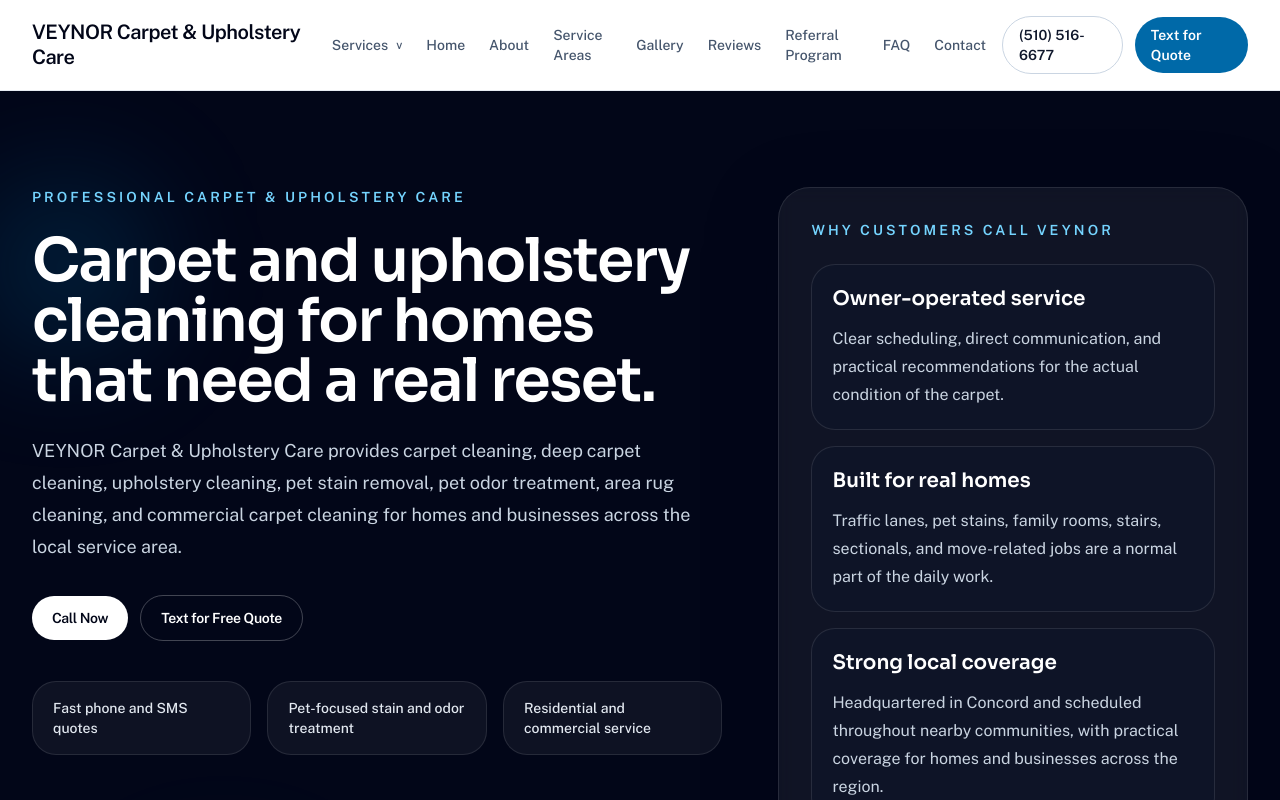
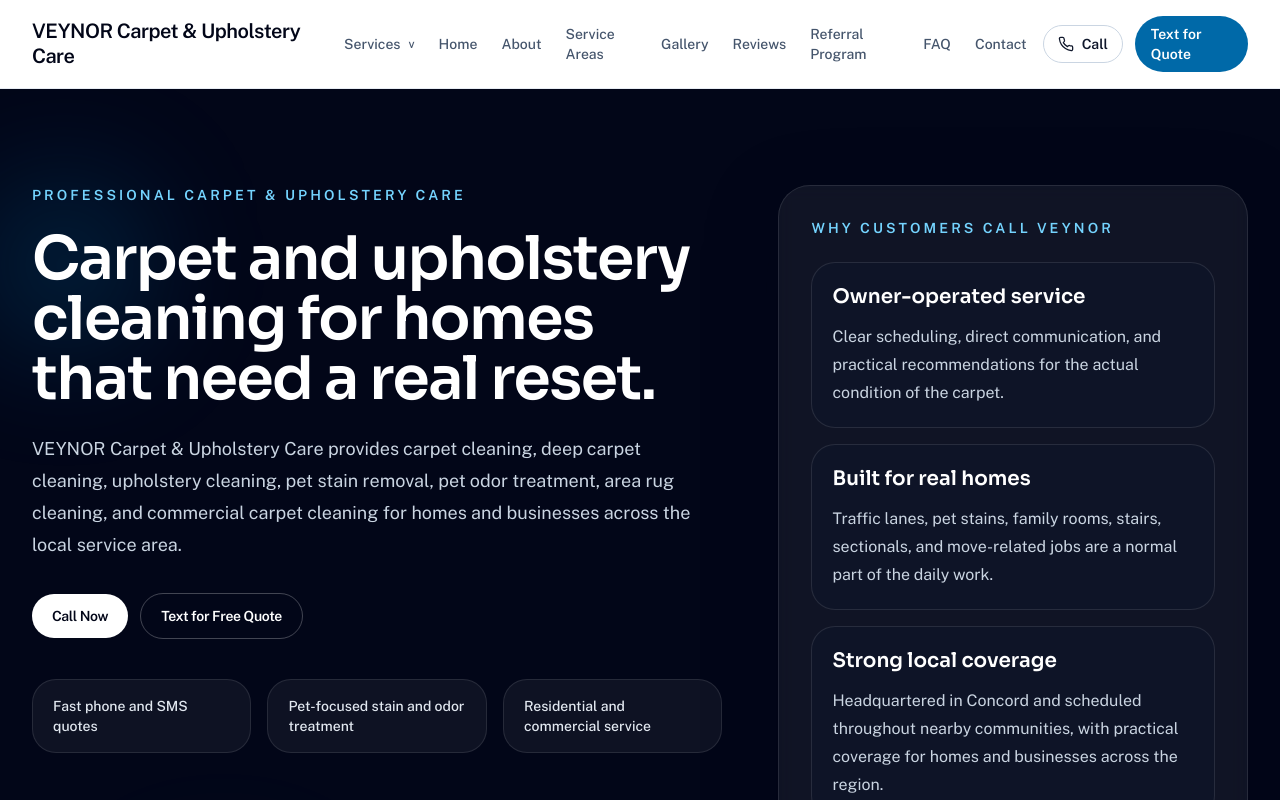
Before and after one commit to veynorcarpetscare-jpg/veynorcarpetcare, a Next.js app: page / in a window 1280 px wide. Shown: the top 800 px of the page. Built offline with nearby package versions, Linux system fonts and the light colour scheme.

Commit message:
Tighten header phone CTA

```diff
--- a/components/site-header.tsx
+++ b/components/site-header.tsx
@@ -1,5 +1,22 @@
 import { SiteLink } from "@/components/site-link";
 import { navLinks, serviceMenuLinks, site } from "@/lib/site";
+
+function PhoneIcon() {
+  return (
+    <svg
+      aria-hidden="true"
+      viewBox="0 0 24 24"
+      className="h-4 w-4"
+      fill="none"
+      stroke="currentColor"
+      strokeWidth="1.9"
+      strokeLinecap="round"
+      strokeLinejoin="round"
+    >
+      <path d="M22 16.92v3a2 2 0 0 1-2.18 2 19.86 19.86 0 0 1-8.63-3.07 19.5 19.5 0 0 1-6-6A19.86 19.86 0 0 1 2.08 4.18 2 2 0 0 1 4.07 2h3a2 2 0 0 1 2 1.72c.12.9.33 1.78.63 2.64a2 2 0 0 1-.45 2.11L8 9.91a16 16 0 0 0 6.09 6.09l1.44-1.25a2 2 0 0 1 2.11-.45c.86.3 1.74.51 2.64.63A2 2 0 0 1 22 16.92Z" />
+    </svg>
+  );
+}
 
 export function SiteHeader() {
   const primaryLinks = navLinks.filter((link) => link.href !== "/services");
@@ -47,9 +64,12 @@ export function SiteHeader() {
         <div className="hidden items-center gap-3 lg:flex">
           <SiteLink
             href={site.phoneHref}
-            className="rounded-full border border-slate-300 px-4 py-2 text-sm font-semibold text-slate-900 transition hover:border-slate-400 hover:bg-slate-50"
+            aria-label={`Call ${site.name} at ${site.phoneDisplay}`}
+            title={site.phoneDisplay}
+            className="inline-flex items-center gap-2 rounded-full border border-slate-300 px-3.5 py-2 text-sm font-semibold whitespace-nowrap text-slate-900 transition hover:border-slate-400 hover:bg-slate-50"
           >
-            {site.phoneDisplay}
+            <PhoneIcon />
+            <span>Call</span>
           </SiteLink>
           <SiteLink
             href={site.smsHref}
```
